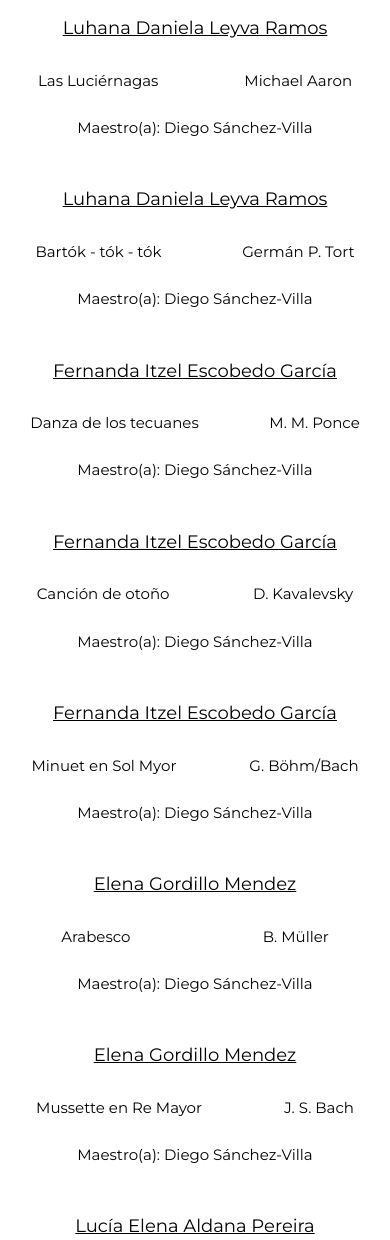
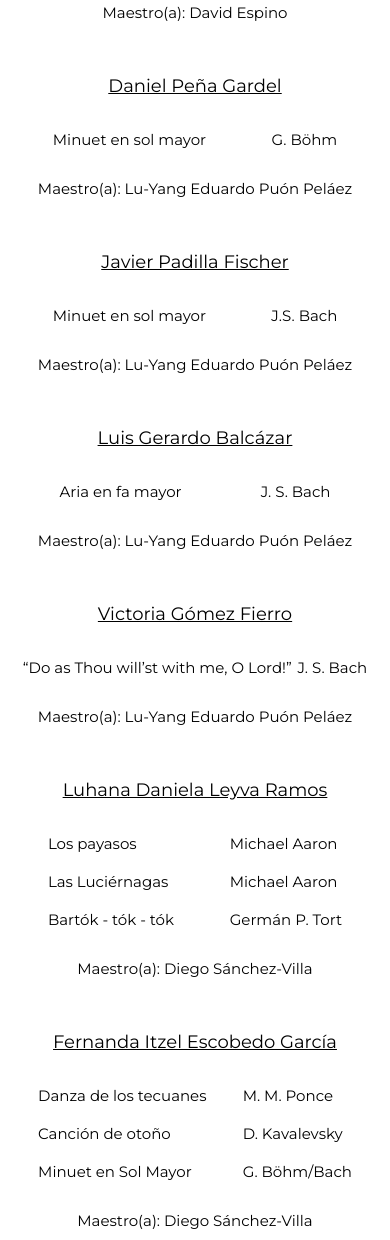
Before and after one commit to DavidEspinoG/orquestarte, a plain HTML site: page recitales/presencial2.html in a window 390 px wide. Shown: the part 566-1806 px from the top of the page. Drawn offline with nearby package versions, Linux system fonts and the light colour scheme; files that its build step writes are made by us from their sources.

Commit message:
SNormalize deleted, update to recital2

```diff
--- a/css/style.css
+++ b/css/style.css
@@ -15,8 +15,8 @@ html {
     box-sizing: inherit;
 }
 .contenedor {
-    max-width: 120rem;
-    width: 90%;
+    max-width: 90%;
+    width: 90;
     margin: 0 auto;
 }
 a {
@@ -515,9 +515,14 @@ img {
     align-items: center;
 }
 .repertorio{
-    width: 40rem;
+    width: 45rem;
     display:flex;
     justify-content: space-around;
+}
+@media (max-width: 400px) {
+    .repertorio {
+        width: 35rem;
+    }
 }
 .alumno, .pieza, .compositor, .maestro {
     font-family: var(--fuenteOrquestarte);
@@ -538,3 +543,6 @@ img {
         white-space: -moz-pre-wrap;
         white-space: -o-pre-wrap;
 }
+/* .participacion {
+    margin
+} */
--- a/data/presencial1.js
+++ b/data/presencial1.js
@@ -2,7 +2,7 @@ const recital = [
   {
     "Maestr@": "Ulises Juarez",
     "Alumn@": "Mateo Joab Carballo Lucero",
-    "Pieza": "Perpetual motion (Tema y variación)",
+    "Pieza": "Perpetual motion",
     "Compositor": "S. Suzuki",
     "Acompañamiento": "Piano",
     "Recital": "Presencial",
--- a/data/presencial2.js
+++ b/data/presencial2.js
@@ -1,178 +1,13 @@
 const recital = [
   {
-    "Maestr@": "Diego Sánchez-Villa",
-    "Alumn@": "Luhana Daniela Leyva Ramos",
-    "Pieza": "Los payasos",
-    "Compositor": "Michael Aaron",
+    "Maestr@": "David Espino",
+    "Alumn@": "Lu-Yang Eduardo Puón Peláez",
+    "Pieza": "Andante sostenuto Op. 72 #2\n\nCanción sin palabras Op. 19 #3",
+    "Compositor": "F. Mendelssohn\n\nF. Mendelssohn",
     "Acompañamiento": "Sin acompañamiento",
     "Link a partituras (si se requiere acompañamiento de piano)": "",
     "Recital": "Presencial",
-    "Pago": "Pagado",
-    "Ensayo": ""
-  },
-  {
-    "Maestr@": "Diego Sánchez-Villa",
-    "Alumn@": "Luhana Daniela Leyva Ramos",
-    "Pieza": "Las Luciérnagas",
-    "Compositor": "Michael Aaron",
-    "Acompañamiento": "",
-    "Link a partituras (si se requiere acompañamiento de piano)": "",
-    "Recital": "",
-    "Pago": "",
-    "Ensayo": ""
-  },
-  {
-    "Maestr@": "Diego Sánchez-Villa",
-    "Alumn@": "Luhana Daniela Leyva Ramos",
-    "Pieza": "Bartók - tók - tók",
-    "Compositor": "Germán P. Tort",
-    "Acompañamiento": "",
-    "Link a partituras (si se requiere acompañamiento de piano)": "",
-    "Recital": "",
-    "Pago": "",
-    "Ensayo": ""
-  },
-  {
-    "Maestr@": "Diego Sánchez-Villa",
-    "Alumn@": "Fernanda Itzel Escobedo García",
-    "Pieza": "Danza de los tecuanes",
-    "Compositor": "M. M. Ponce",
-    "Acompañamiento": "Sin acompañamiento",
-    "Link a partituras (si se requiere acompañamiento de piano)": "",
-    "Recital": "Presencial",
-    "Pago": "Pendiente",
-    "Ensayo": ""
-  },
-  {
-    "Maestr@": "Diego Sánchez-Villa",
-    "Alumn@": "Fernanda Itzel Escobedo García",
-    "Pieza": "Canción de otoño",
-    "Compositor": "D. Kavalevsky",
-    "Acompañamiento": "",
-    "Link a partituras (si se requiere acompañamiento de piano)": "",
-    "Recital": "",
-    "Pago": "",
-    "Ensayo": ""
-  },
-  {
-    "Maestr@": "Diego Sánchez-Villa",
-    "Alumn@": "Fernanda Itzel Escobedo García",
-    "Pieza": "Minuet en Sol Myor",
-    "Compositor": "G. Böhm/Bach",
-    "Acompañamiento": "",
-    "Link a partituras (si se requiere acompañamiento de piano)": "",
-    "Recital": "",
-    "Pago": "",
-    "Ensayo": ""
-  },
-  {
-    "Maestr@": "Diego Sánchez-Villa",
-    "Alumn@": "Elena Gordillo Mendez",
-    "Pieza": "Arabesco",
-    "Compositor": "B. Müller",
-    "Acompañamiento": "Sin acompañamiento",
-    "Link a partituras (si se requiere acompañamiento de piano)": "",
-    "Recital": "Presencial",
-    "Pago": "Pagado",
-    "Ensayo": ""
-  },
-  {
-    "Maestr@": "Diego Sánchez-Villa",
-    "Alumn@": "Elena Gordillo Mendez",
-    "Pieza": "Mussette en Re Mayor",
-    "Compositor": "J. S. Bach",
-    "Acompañamiento": "",
-    "Link a partituras (si se requiere acompañamiento de piano)": "",
-    "Recital": "",
-    "Pago": "",
-    "Ensayo": ""
-  },
-  {
-    "Maestr@": "Diego Sánchez-Villa",
-    "Alumn@": "Lucía Elena Aldana Pereira",
-    "Pieza": "Estrellita",
-    "Compositor": "S. Suzuki",
-    "Acompañamiento": "",
-    "Link a partituras (si se requiere acompañamiento de piano)": "",
-    "Recital": "Presencial",
-    "Pago": "Pagado",
-    "Ensayo": ""
-  },
-  {
-    "Maestr@": "Diego Sánchez-Villa",
-    "Alumn@": "Lucía Elena Aldana Pereira",
-    "Pieza": "Ding Dong",
-    "Compositor": "Michael Aaron",
-    "Acompañamiento": "",
-    "Link a partituras (si se requiere acompañamiento de piano)": "",
-    "Recital": "",
-    "Pago": "",
-    "Ensayo": ""
-  },
-  {
-    "Maestr@": "Diego Sánchez-Villa",
-    "Alumn@": "Lucía Elena Aldana Pereira",
-    "Pieza": "Fantasmas de Media Noche",
-    "Compositor": "Michael Aaron",
-    "Acompañamiento": "",
-    "Link a partituras (si se requiere acompañamiento de piano)": "",
-    "Recital": "",
-    "Pago": "",
-    "Ensayo": ""
-  },
-  {
-    "Maestr@": "Diego Sánchez-Villa",
-    "Alumn@": "Lucía Elena Aldana Pereira",
-    "Pieza": "Don Ravel",
-    "Compositor": "Germán P. Tort",
-    "Acompañamiento": "",
-    "Link a partituras (si se requiere acompañamiento de piano)": "",
-    "Recital": "",
-    "Pago": "",
-    "Ensayo": ""
-  },
-  {
-    "Maestr@": "Diego Sánchez-Villa",
-    "Alumn@": "Luis Daniel Gonzales Martínez",
-    "Pieza": "Lightly Row",
-    "Compositor": "Canción folclórica alemana",
-    "Acompañamiento": "",
-    "Link a partituras (si se requiere acompañamiento de piano)": "",
-    "Recital": "Presencial",
-    "Pago": "Pagado",
-    "Ensayo": ""
-  },
-  {
-    "Maestr@": "Diego Sánchez-Villa",
-    "Alumn@": "Luis Daniel Gonzales Martínez",
-    "Pieza": "Andante",
-    "Compositor": "A. Diabelli",
-    "Acompañamiento": "",
-    "Link a partituras (si se requiere acompañamiento de piano)": "",
-    "Recital": "",
-    "Pago": "",
-    "Ensayo": ""
-  },
-  {
-    "Maestr@": "Diego Sánchez-Villa",
-    "Alumn@": "Luis Daniel Gonzales Martínez",
-    "Pieza": "Don Ravel",
-    "Compositor": "Germán P. Tort",
-    "Acompañamiento": "",
-    "Link a partituras (si se requiere acompañamiento de piano)": "",
-    "Recital": "",
-    "Pago": "",
-    "Ensayo": ""
-  },
-  {
-    "Maestr@": "Diego Sánchez-Villa",
-    "Alumn@": "Luis Daniel Gonzales Martínez",
-    "Pieza": "Bartók - tók - tók",
-    "Compositor": "Germán P. Tort",
-    "Acompañamiento": "",
-    "Link a partituras (si se requiere acompañamiento de piano)": "",
-    "Recital": "",
-    "Pago": "",
+    "Pago": "No aplica",
     "Ensayo": ""
   },
   {
@@ -211,7 +46,7 @@ const recital = [
   {
     "Maestr@": "Lu-Yang Eduardo Puón Peláez",
     "Alumn@": "Victoria Gómez Fierro",
-    "Pieza": "Coral “Do as Thou will’st with me, O Lord!”",
+    "Pieza": "“Do as Thou will’st with me, O Lord!”",
     "Compositor": "J. S. Bach",
     "Acompañamiento": "Sin acompañamiento",
     "Link a partituras (si se requiere acompañamiento de piano)": "",
@@ -220,14 +55,58 @@ const recital = [
     "Ensayo": ""
   },
   {
-    "Maestr@": "David Espino",
-    "Alumn@": "Lu-Yang Eduardo Puón Peláez",
-    "Pieza": "Andante sostenuto",
-    "Compositor": "F. Mendelssohn",
+    "Maestr@": "Diego Sánchez-Villa",
+    "Alumn@": "Luhana Daniela Leyva Ramos",
+    "Pieza": "Los payasos\n\nLas Luciérnagas\n\nBartók - tók - tók",
+    "Compositor": "Michael Aaron\n\nMichael Aaron\n\nGermán P. Tort",
     "Acompañamiento": "Sin acompañamiento",
     "Link a partituras (si se requiere acompañamiento de piano)": "",
     "Recital": "Presencial",
-    "Pago": "No aplica",
+    "Pago": "Pagado",
     "Ensayo": ""
-  }
+  },
+  {
+    "Maestr@": "Diego Sánchez-Villa",
+    "Alumn@": "Fernanda Itzel Escobedo García",
+    "Pieza": "Danza de los tecuanes\n\nCanción de otoño\n\nMinuet en Sol Mayor",
+    "Compositor": "M. M. Ponce\n\nD. Kavalevsky\n\nG. Böhm/Bach",
+    "Acompañamiento": "Sin acompañamiento",
+    "Link a partituras (si se requiere acompañamiento de piano)": "",
+    "Recital": "Presencial",
+    "Pago": "Pendiente",
+    "Ensayo": ""
+  },
+  {
+    "Maestr@": "Diego Sánchez-Villa",
+    "Alumn@": "Elena Gordillo Mendez",
+    "Pieza": "Arabesco\n\nMussette en Re Mayor",
+    "Compositor": "B. Müller\n\nJ. S. Bach",
+    "Acompañamiento": "Sin acompañamiento",
+    "Link a partituras (si se requiere acompañamiento de piano)": "",
+    "Recital": "Presencial",
+    "Pago": "Pagado",
+    "Ensayo": ""
+  },
+  {
+    "Maestr@": "Diego Sánchez-Villa",
+    "Alumn@": "Lucía Elena Aldana Pereira",
+    "Pieza": "Estrellita\n\nDing Dong\n\nFantasmas de Media Noche\n\nDon Ravel",
+    "Compositor": "S. Suzuki\n\nMichael Aaron\n\nMichael Aaron\n\nGermán P. Tort",
+    "Acompañamiento": "",
+    "Link a partituras (si se requiere acompañamiento de piano)": "",
+    "Recital": "Presencial",
+    "Pago": "Pagado",
+    "Ensayo": ""
+  },
+  {
+    "Maestr@": "Diego Sánchez-Villa",
+    "Alumn@": "Luis Daniel Gonzales Martínez",
+    "Pieza": "Lightly Row\n\nAndante\n\nDon Ravel\n\nBartók - tók - tók",
+    "Compositor": "Canción folclórica alemana\n\nA. Diabelli\n\nGermán P. Tort\n\nGermán P. Tort",
+    "Acompañamiento": "",
+    "Link a partituras (si se requiere acompañamiento de piano)": "",
+    "Recital": "Presencial",
+    "Pago": "Pagado",
+    "Ensayo": ""
+  },
 ]
--- a/recitales/presencial2.html
+++ b/recitales/presencial2.html
@@ -7,7 +7,6 @@
     <meta name="description" content="Escuela de música virtual, aprende con los mejores maestros. Enseñamos, piano, guitarra, violín, canto y cello. ¡Agenda tu clase muestra!">
     <meta name="robots" content="index, allow">
     <title>Orquestarte Educación Musical</title>
-    <link rel="stylesheet" href="css/normalize.css">
     <link rel="preconnect" href="https://fonts.googleapis.com">
     <link rel="preconnect" href="https://fonts.gstatic.com" crossorigin>
     <link href="https://fonts.googleapis.com/css2?family=Amatic+SC&family=Montserrat:wght@400;500;600;700&display=swap" rel="stylesheet">
```
Also changed, not shown: index.html (+0 -1 lines), maestros.html (+1 -2 lines), mexico.html (+0 -1 lines), presenciales.html (+1 -2 lines), recitales.html (+0 -1 lines), recitales/presencial1.html (+10 -7 lines), recitales/recitalVirtual.html (+0 -1 lines), sitemap.xml (deleted, +0 -37 lines), virtuales.html (+1 -2 lines), yucatan.html (+1 -2 lines), css/normalize.css (deleted).
